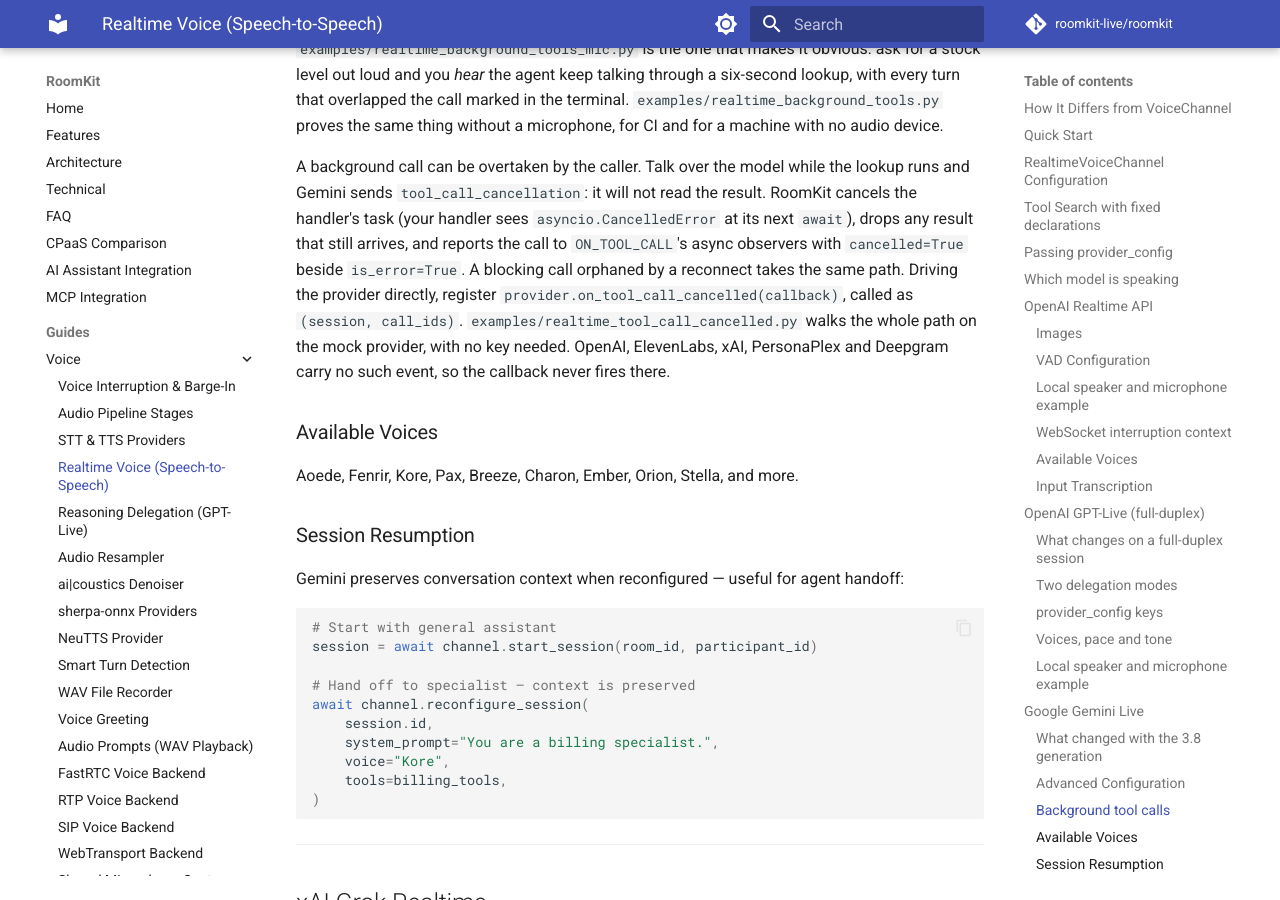
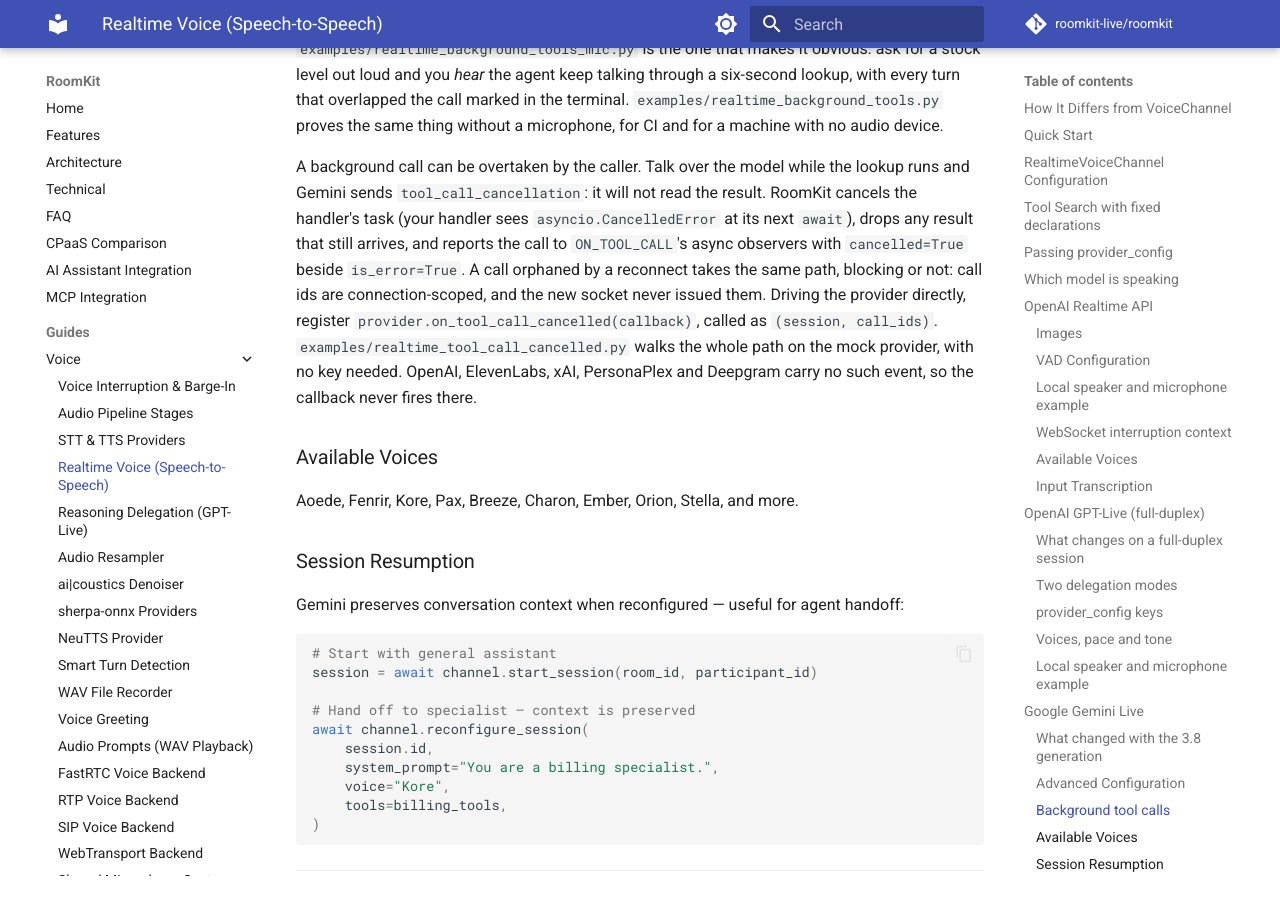
Before and after one commit to roomkit-live/roomkit-docs, an MkDocs documentation site: the page built from docs/guides/realtime-voice-providers.md, in a window 1280 px wide and 900 px high, scrolled down 14756 px. Built offline with MkDocs 1.6.1 and Material for MkDocs 9.7.7, drawn with Linux system fonts in a browser that asks for light colours; comment, search, counter and statistics services are not loaded.

Commit message:
docs(realtime): a reconnect orphans every call, blocking or not (RMK-180)
The realtime guide said a blocking call orphaned by a reconnect takes the
cancellation path. Call ids are connection-scoped, so every call the old
socket issued does, background ones included.

```diff
--- a/docs/guides/realtime-voice-providers.md
+++ b/docs/guides/realtime-voice-providers.md
@@ -620,8 +620,9 @@ the lookup runs and Gemini sends `tool_call_cancellation`: it will not read
 the result. RoomKit cancels the handler's task (your handler sees
 `asyncio.CancelledError` at its next `await`), drops any result that still
 arrives, and reports the call to `ON_TOOL_CALL`'s async observers with
-`cancelled=True` beside `is_error=True`. A blocking call orphaned by a
-reconnect takes the same path. Driving the provider directly, register
+`cancelled=True` beside `is_error=True`. A call orphaned by a reconnect takes
+the same path, blocking or not: call ids are connection-scoped, and the new
+socket never issued them. Driving the provider directly, register
 `provider.on_tool_call_cancelled(callback)`, called as `(session, call_ids)`.
 `examples/realtime_tool_call_cancelled.py` walks the whole path on the mock
 provider, with no key needed. OpenAI, ElevenLabs, xAI, PersonaPlex and
```
